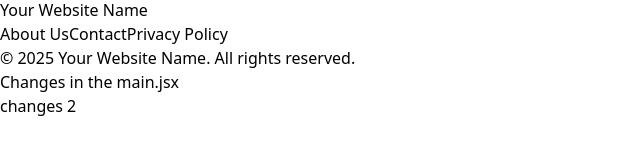
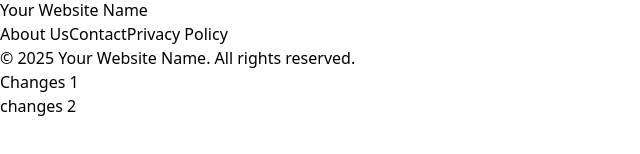
Before and after one commit to jatinprime/Project1, a React (Vite) app in the folder Client/: page / in a window 1280 px wide. Shown: the part 146-300 px from the top of the page, without its empty margins (0-640 px from the left). Built offline with nearby package versions, Linux system fonts and the light colour scheme.

Commit message:
change 1 in main

```diff
--- a/Client/src/main.jsx
+++ b/Client/src/main.jsx
@@ -31,7 +31,7 @@ const router = createBrowserRouter(
 createRoot(document.getElementById('root')).render(
   <StrictMode>
     <RouterProvider router={router}/>
-    <h1>Changes in the main.jsx</h1>
+    <h1>Changes 1</h1>
     <h1>changes 2</h1>
   </StrictMode>,
 )
```
